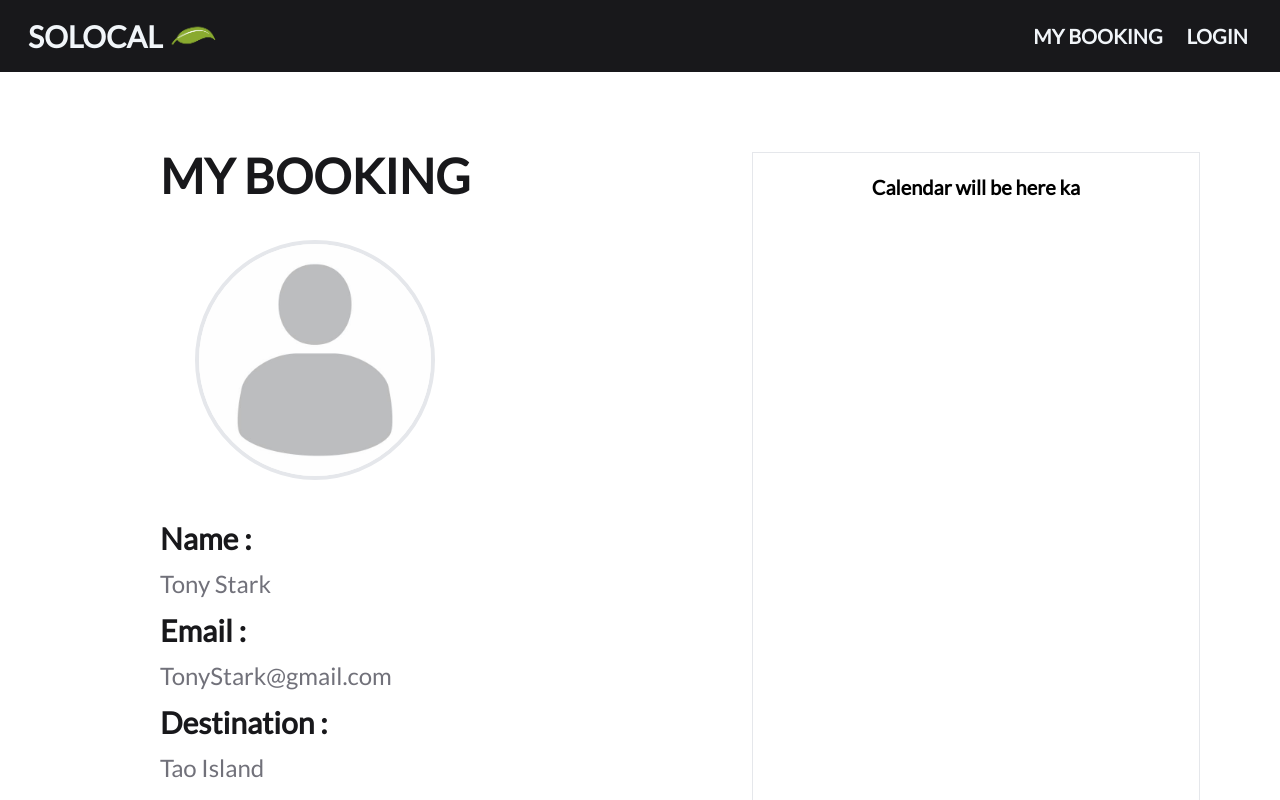
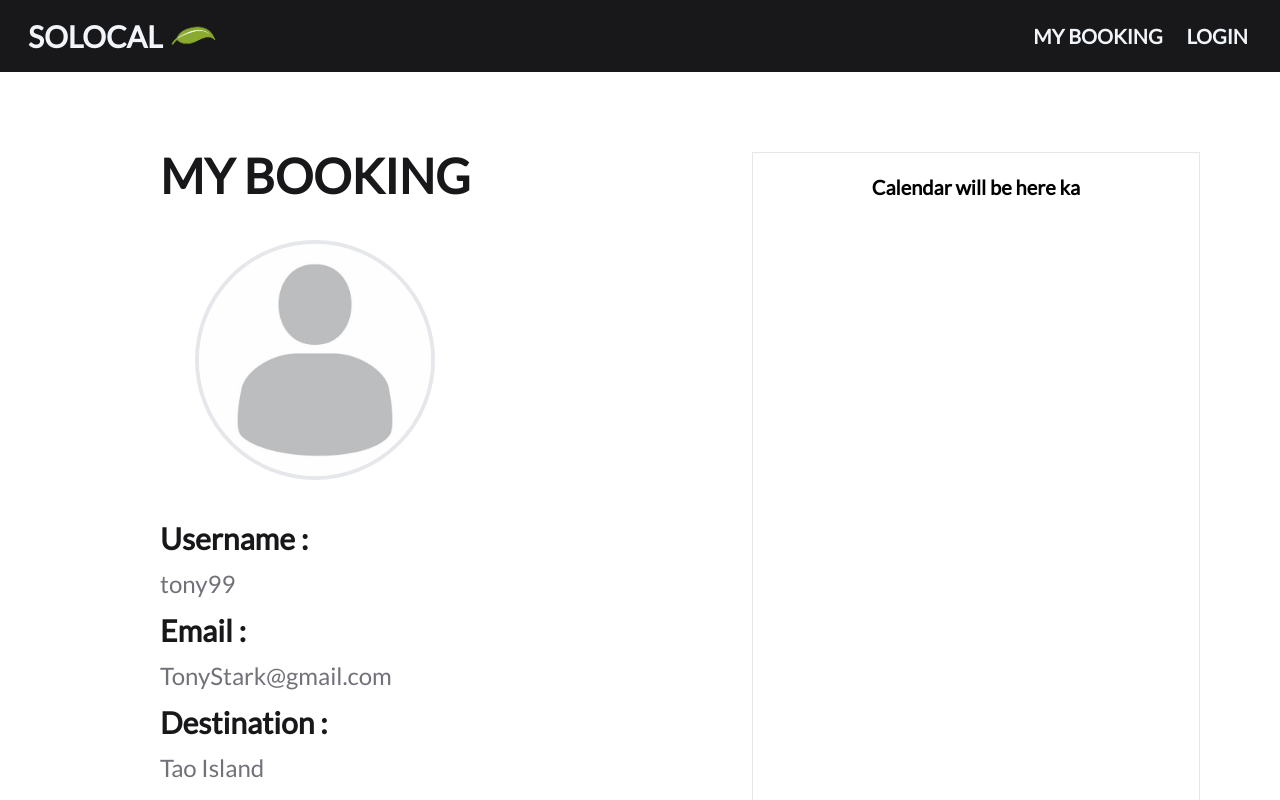
Before and after one commit to thanapornko/solocal_frontend, a React (Create React App) app: page /mybooking in a window 1280 px wide. Shown: the top 800 px of the page. Built offline with nearby package versions, Linux system fonts and the light colour scheme.

Commit message:
register connect with backend

```diff
--- a/src/api/auth-api.js
+++ b/src/api/auth-api.js
@@ -2,5 +2,5 @@ import axios from "../config/axios";
 
 export const register = input =>
   axios.post("/auth/register", input);
-export const login = input =>
-  axios.post("/auth/login", input);
+// export const login = input =>
+//   axios.post("/auth/login", input);
--- a/src/config/axios.js
+++ b/src/config/axios.js
@@ -1,18 +1,18 @@
 import axios from "axios";
-import { getAccessToken } from "../utils/local-storage";
+// import { getAccessToken } from "../utils/local-storage";
 
 axios.defaults.baseURL = process.env.REACT_APP_ENDPOINT_URL;
 
-axios.interceptors.request.use(
-  config => {
-    if (getAccessToken()) {
-      config.headers.authorization = `Bearer ${getAccessToken()}`;
-    }
-    return config;
-  },
-  err => {
-    return Promise.reject(err);
-  }
-);
+// axios.interceptors.request.use(
+//   config => {
+//     if (getAccessToken()) {
+//       config.headers.authorization = `Bearer ${getAccessToken()}`;
+//     }
+//     return config;
+//   },
+//   err => {
+//     return Promise.reject(err);
+//   }
+// );
 
 export default axios;
--- a/src/features/auth/RegisterForm.js
+++ /dev/null
@@ -1,81 +0,0 @@
-import {
-  Modal,
-  Button,
-  Label,
-  TextInput
-} from "flowbite-react";
-
-export default function RegisterForm() {
-  return (
-    <Modal.Body>
-      <div className="space-y-5 px-6 pb-4 m-auto">
-        <h3 className="text-3xl text-center text-gray-900 font-bold font-display">
-          Register
-        </h3>
-        <div>
-          <div className="mb-1 block">
-            <Label
-              htmlFor="name"
-              value="Enter your name"
-              className="text-lg text-gray-900 font-display"
-            />
-          </div>
-          <TextInput
-            id="name"
-            placeholder="name"
-            className="font-display"
-            required={true}
-          />
-        </div>
-        <div>
-          <div className="mb-1 block">
-            <Label
-              htmlFor="email"
-              value="Enter your email"
-              className="text-lg text-gray-900 font-display"
-            />
-          </div>
-          <TextInput
-            id="email"
-            placeholder="Email address"
-            className="font-display"
-            required={true}
-          />
-        </div>
-        <div>
-          <div className="mb-1 block">
-            <Label
-              htmlFor="password"
-              value="Enter your password"
-              className="text-lg text-gray-900 font-display"
-            />
-          </div>
-          <TextInput
-            id="password"
-            type="password"
-            required={true}
-          />
-        </div>
-        <div>
-          <div className="mb-1 block">
-            <Label
-              htmlFor="confirmPassword"
-              value="Confirm your password"
-              className="text-lg text-gray-900 font-display"
-            />
-          </div>
-          <TextInput
-            id="password"
-            type="password"
-            required={true}
-          />
-        </div>
-        <div className="w-full pt-3 pb-5">
-          <Button className="w-1/2 m-auto ">
-            <p className="text-lg font-display">Register</p>
-          </Button>
-        </div>
-      </div>
-    </Modal.Body>
-  );
-}
--- a/src/pages/MyBookingPage.js
+++ b/src/pages/MyBookingPage.js
@@ -21,13 +21,13 @@ export default function MyBookingPage() {
             <div className="my-5">
               <div>
                 <p className="text-3xl font-semibold text-zinc-900 font-display my-3">
-                  Name :
+                  Username :
                 </p>
                 <input
                   type="text"
-                  id="first_name"
+                  id="username"
                   className="bg-gray-50 border border-gray-300 text-gray-900 text-sm rounded-lg focus:ring-blue-500 focus:border-blue-500 w-full p-2.5"
-                  placeholder="Tony"
+                  placeholder="tony99"
                 />
               </div>
               <div>
@@ -101,10 +101,10 @@ export default function MyBookingPage() {
             <div className="my-5">
               <div>
                 <p className="text-3xl font-semibold text-zinc-900 font-display my-3">
-                  Name :
+                  Username :
                 </p>
                 <div className="text-2xl font-regular text-zinc-500 font-display my-3">
-                  Tony Stark
+                  tony99
                 </div>
               </div>
               <div>
--- a/src/pages/RegisterPage.js
+++ b/src/pages/RegisterPage.js
@@ -1,9 +1,10 @@
 import { useState } from "react";
 import useLayout from "../hooks/useLayout";
 import validateRegister from "../validators/validate-register";
+import * as authApi from "../api/auth-api";
 
 const initialInput = {
-  name: "",
+  username: "",
   email: "",
   password: "",
   confirmPassword: ""
@@ -18,15 +19,21 @@ export default function RegisterPage() {
     setInput({ ...input, [e.target.name]: e.target.value });
   };
 
-  const handleSubmitForm = e => {
+  const handleSubmitForm = async e => {
+    try {
       e.preventDefault();
+      console.log(input);
       const result = validateRegister(input);
       // console.dir(error);
       if (result) {
         setError(result);
       } else {
+        console.log("no error");
         setError({});
+        await authApi.register(input);
+        setInput(initialInput);
       }
+    } catch (err) {}
   };
 
   return (
@@ -43,20 +50,20 @@ export default function RegisterPage() {
                 onSubmit={handleSubmitForm}>
                 <div>
                   <label
-                    htmlFor="name"
+                    htmlFor="username"
                     className="block mb-2 text-sm font-bold text-gray-900 font-display">
-                    Enter your name
+                    Enter your username
                   </label>
                   <input
                     type="text"
-                    name="name"
-                    value={input.name}
+                    name="username"
+                    value={input.username}
                     onChange={handleChangeInput}
                     className="bg-gray-50 border border-gray-300 text-gray-900 rounded-lg focus:border-blue-600 block w-full p-2.5"
-                    placeholder="name"
+                    placeholder="username"
                   />
                   <div className="text-red-500 text-sm pt-1">
-                    {error.name}
+                    {error.username}
                   </div>
                 </div>
                 <div>
--- a/src/validators/validate-register.js
+++ b/src/validators/validate-register.js
@@ -1,10 +1,10 @@
 import Joi from "joi";
 
 const registerSchema = Joi.object({
-  name: Joi.string()
+  username: Joi.string()
     .trim()
     .required()
-    .messages({ "string.empty": "name is required" }),
+    .messages({ "string.empty": "username is required" }),
   email: Joi.string()
     .email({ tlds: false })
     .required()
```
Also changed, not shown: 1 other file (tests, documents, lock files or other folders). Lines whose indentation alone changed are shown as unchanged.
